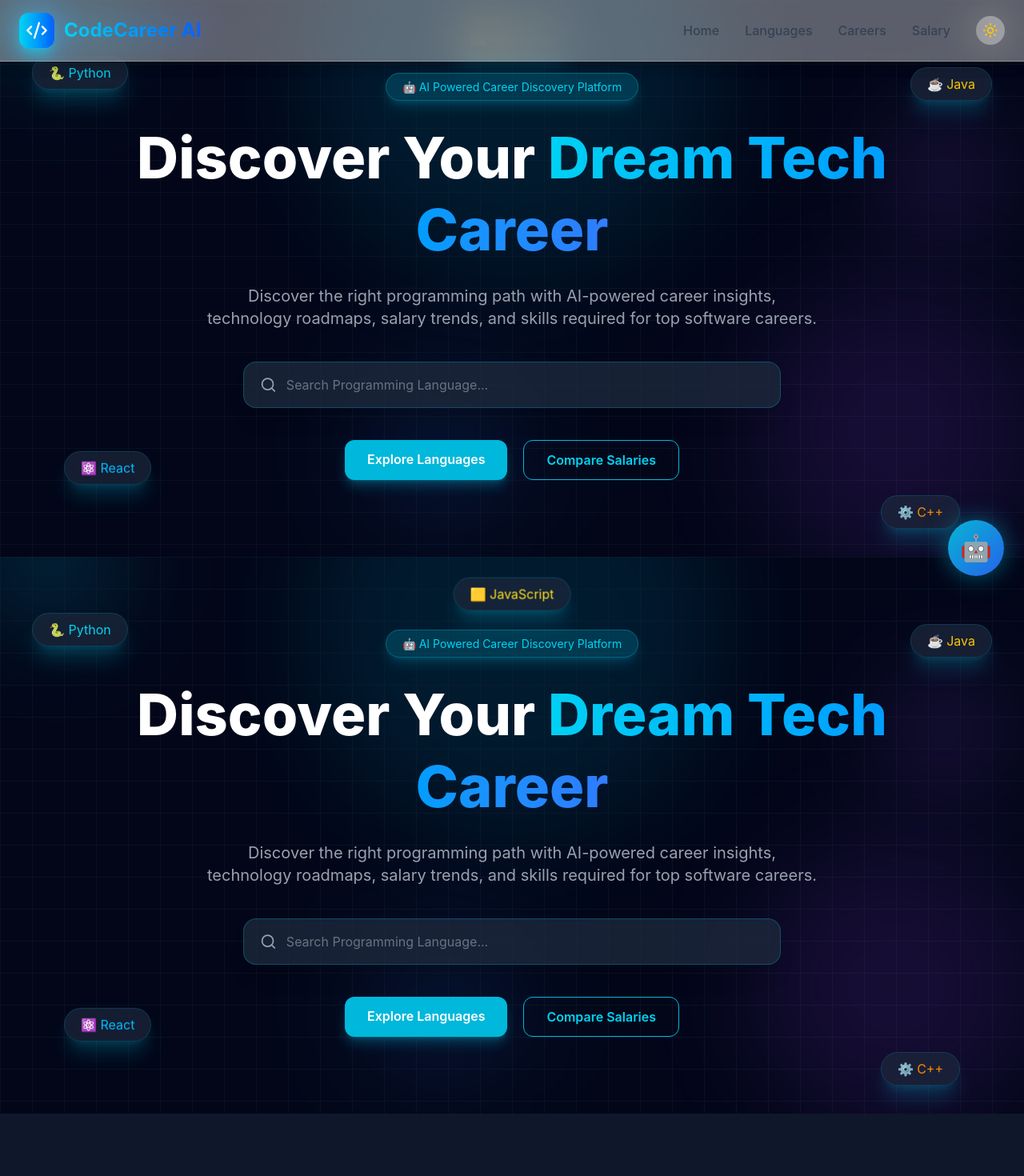
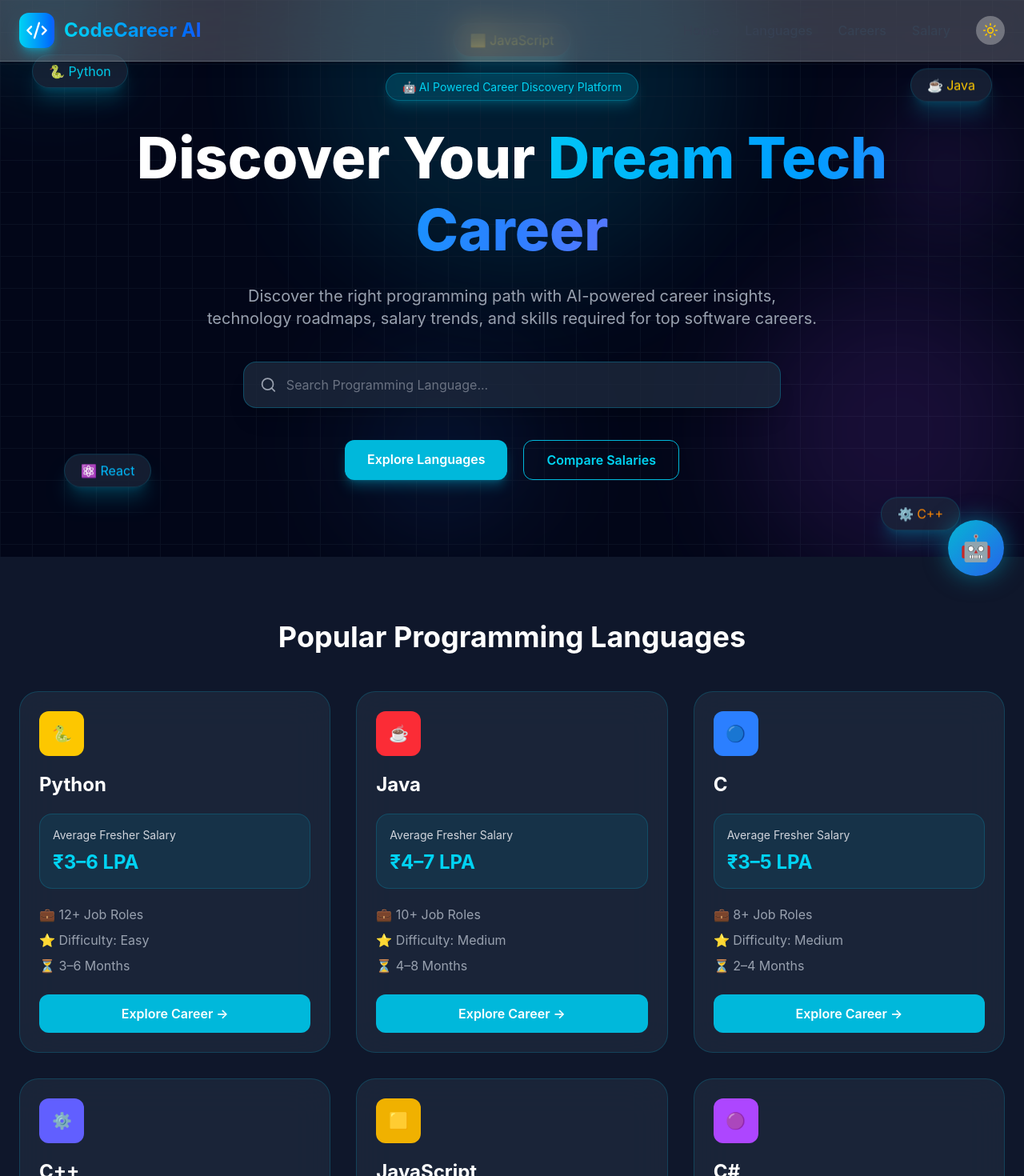
Before and after one commit to goggiharsha-oss/CodeCareer-AI, a React (Vite) app: page / in a window 1280 px wide. Shown: the top 1470 px of the page at 80% size. Built offline with nearby package versions, Linux system fonts and the light colour scheme.

Commit message:
Fix duplicate Hero and Salary sections in Home page

```diff
--- a/src/pages/Home.jsx
+++ b/src/pages/Home.jsx
@@ -1,4 +1,5 @@
 import { useState } from "react";
+
 import Navbar from "../components/Navbar";
 import Hero from "../components/Hero";
 import LanguageCard from "../components/LanguageCard";
@@ -9,71 +10,64 @@ import SalaryComparison from "../components/SalaryComparison";
 import CareerDomains from "../components/CareerDomains";
 import AIAssistant from "../components/AIAssistant";
 
+
 function Home() {
+
   const [search, setSearch] = useState("");
 
+
   return (
+
     <>
-      <div id="home">
+
+      <div id="top">
+
         <Navbar />
 
         <Hero
           search={search}
           setSearch={setSearch}
         />
+
       </div>
 
 
-      <div id="home" className="scroll-mt-24">
-  <Navbar />
-  <Hero
-    search={search}
-    setSearch={setSearch}
-  />
-</div>
 
-
-<section id="languages" className="scroll-mt-24">
-  <LanguageCard search={search} />
-</section>
-
-
-<section id="careers" className="scroll-mt-24">
-  <CareerDomains search={search} />
-</section>
+      <section id="languages">
+        <LanguageCard search={search} />
+      </section>
 
 
 
-
-      <section id="whychoose">
-        <WhyChoose />
-      </section>
+      <WhyChoose />
 
 
-      <section id="careers">
-        <CareerDomains search={search} />
-      </section>
+
+      <CareerDomains
+        search={search}
+      />
 
 
-      <section id="statistics">
-        <Statistics />
-      </section>
+
+      <Statistics />
 
 
-      <section id="salary">
-        <SalaryComparison />
-      </section>
+
+      <SalaryComparison />
 
 
-      <section id="ai">
-        <AIAssistant />
-      </section>
+
+      <AIAssistant />
+
 
 
       <Footer />
 
     </>
+
   );
+
 }
 
+
 export default Home;
```
